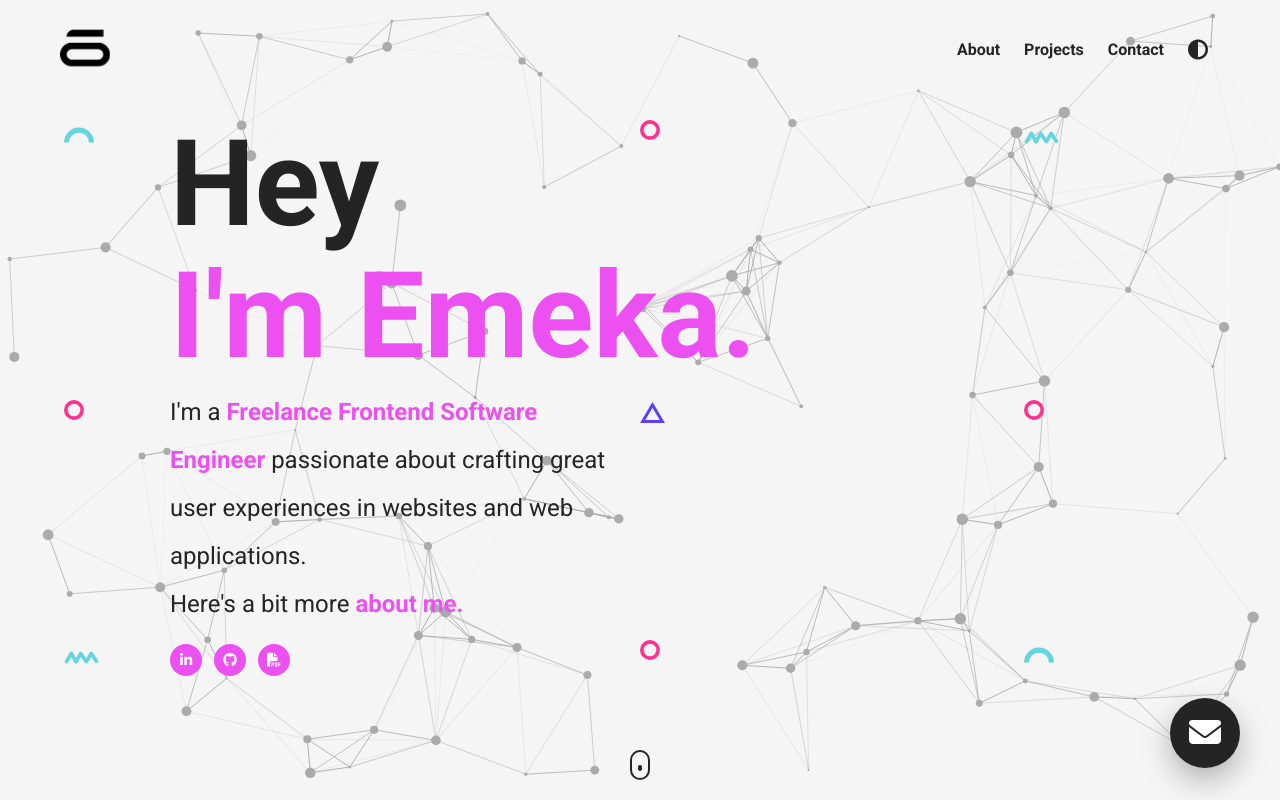
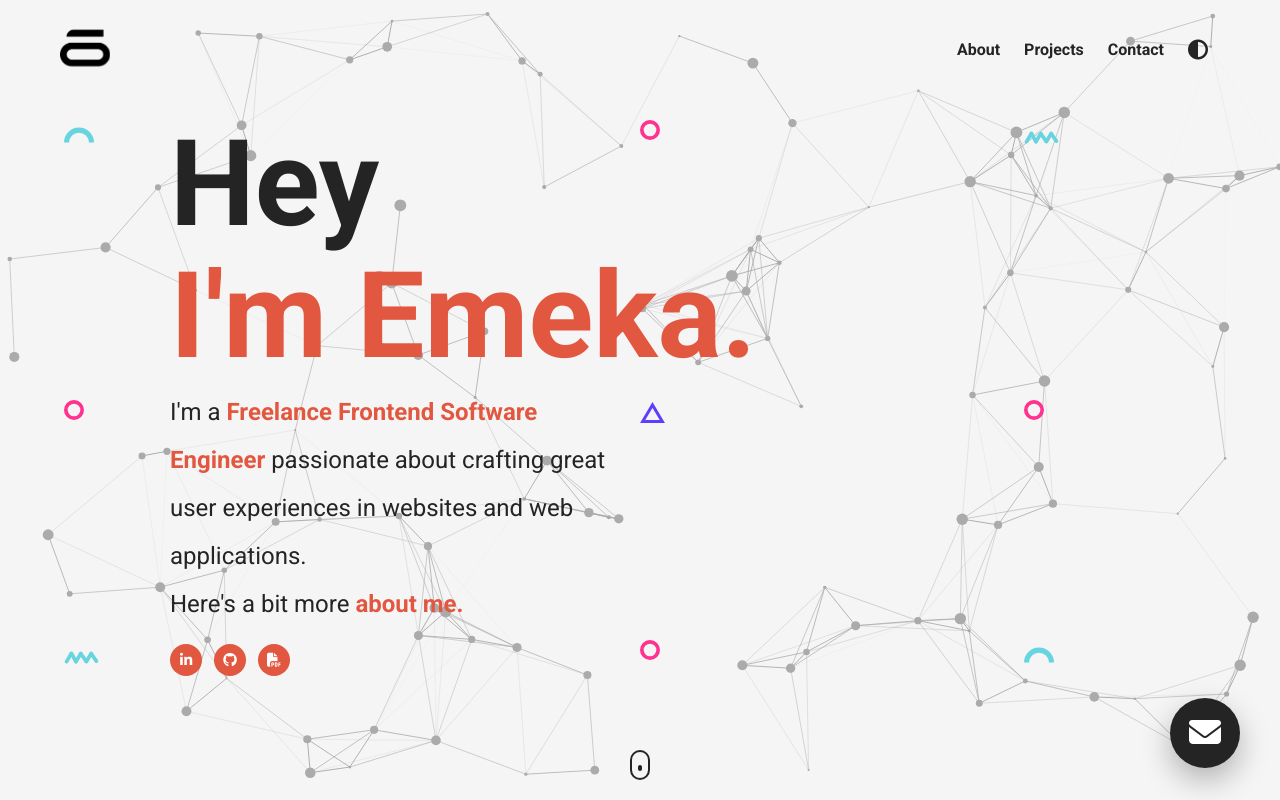
Before and after one commit to emekaokechukwudev/e-portolio, a plain HTML site: page index.html in a window 1280 px wide. Shown: the top 800 px of the page. Drawn offline with nearby package versions, Linux system fonts and the light colour scheme; animation ran at ten frames a second.

Commit message:
Update style.css

```diff
--- a/style.css
+++ b/style.css
@@ -104,7 +104,7 @@ textarea:focus {
 }
 
 .blue {
-  color: #ed50f1 !important;
+  color: #e2573f !important;
 }
 
 .link__hover-effect {
@@ -225,7 +225,7 @@ LANDING PAGE
 }
 
 .social__link {
-  background-color: #ed50f1;
+  background-color: #e2573f;
   color: white;
   padding: 6px;
   width: 32px;
```
